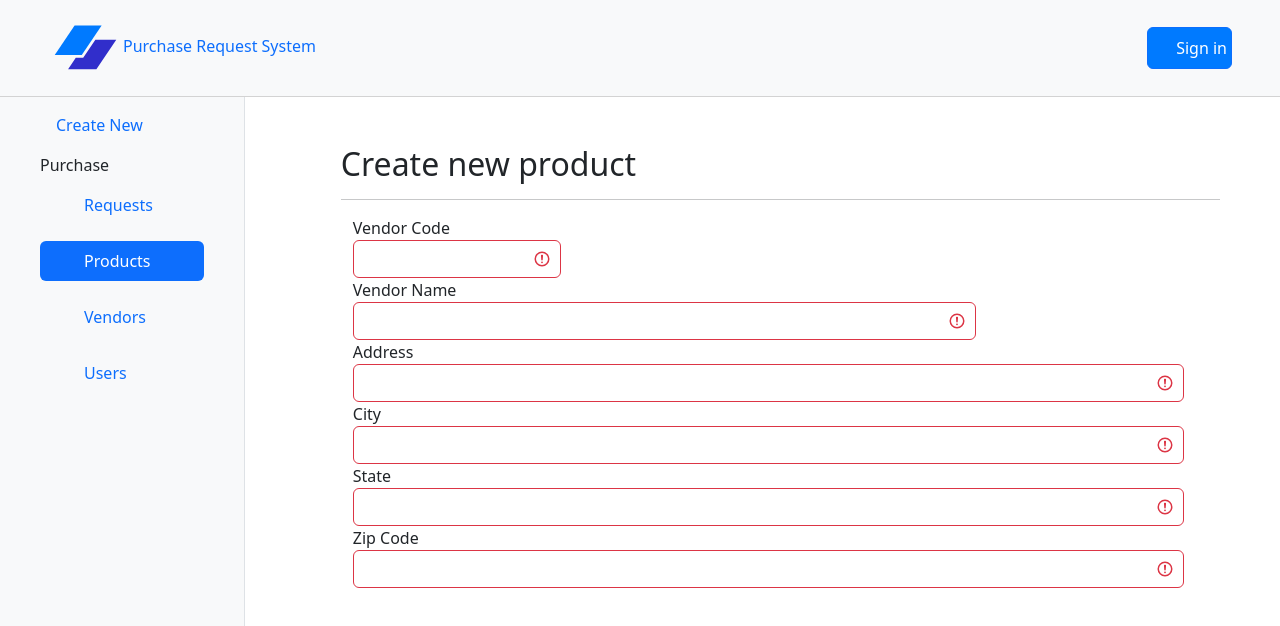
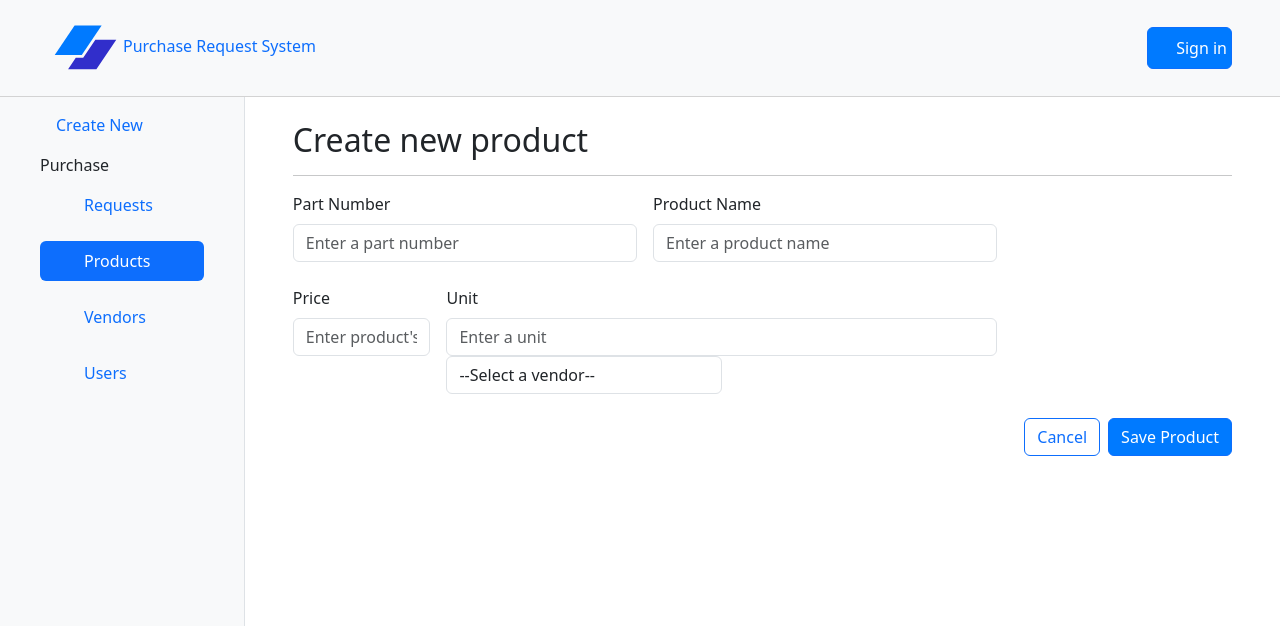
Before and after one commit to demetriwarren/PrsClient, a React (Vite) app: page /products/create in a window 1280 px wide. Shown: the top 626 px of the page. Built offline with nearby package versions, Linux system fonts and the light colour scheme.

Commit message:
added Product Create, edit, form, and card.

```diff
--- a/src/products/Product.ts
+++ b/src/products/Product.ts
@@ -1,11 +1,14 @@
+import { Vendor } from "../vendors/Vendor";
 
 export class Product {
     id: number | undefined;
+    partNbr = "";
     name = "";
-    price = 0;
+    price: number | undefined;
     unit = "";
-    photopath: string | null = "";
+    photoPath: string | null = "";
     vendorId: number | undefined;
+    vendor: Vendor | undefined;
 
 
 get isNew(): boolean {
@@ -15,10 +18,11 @@ get isNew(): boolean {
 constructor(initializer?: any){
     if(!initializer) return;
     if(initializer.id) this.id = initializer.id;
+    if(initializer.partNbr) this.partNbr = initializer.partNbr;
     if(initializer.name) this.name = initializer.name;
     if(initializer.price) this.price = initializer.price;
     if(initializer.unit) this.unit = initializer.unit;
-    if(initializer.photopath) this.photopath = initializer.photopath;
+    if(initializer.photoPath) this.photoPath = initializer.photoPath;
     if(initializer.vendorId) this.vendorId = initializer.vendorId;
 
 }
--- a/src/products/ProductCard.tsx
+++ b/src/products/ProductCard.tsx
@@ -14,15 +14,15 @@ export function ProductCard({product, onRemove}: ProductCardProps){
         <div className="card-body ">
             <div>
                 <h5 className="card-title">{product.name}</h5>
-                <span className="badge text-bg-secondary">{product.price}</span>
+                <span className="">${product.price} / {product.unit}</span>
             </div>
             <div className="mt-4">
-                <p className="m-0">{product.vendorId}</p>
-
+                <p className="m-0">{product.id}</p>
+                <p className="m-0 badge text-bg-secondary">{product.partNbr}</p>
             </div>
-            <div>
-                <Link to={`edit/${product.id}`}>Edit</Link> |
-                <a className="ms-1 hover" onClick={(event: SyntheticEvent) =>{
+            <div className="mt-3">
+                <Link className="btn btn-outline-primary px-2 py-1" to={`edit/${product.id}`}>Edit</Link>
+                <a className="ms-2 btn btn-outline-primary px-2 py-1" onClick={(event: SyntheticEvent) =>{
                     event.preventDefault();
                     onRemove(product);
                 }}>Delete</a>
--- a/src/products/ProductCreatePage.tsx
+++ b/src/products/ProductCreatePage.tsx
@@ -1,31 +1,11 @@
+import { ProductForm } from "./ProductForm";
+
 export function ProductCreatePage() {
   return (
     <>
-      <section className="container ps-5 pt-4">
-        <h2>Create new product</h2>
-        <hr />
-        <form className="container-fluid d-flex row ">
-          <div>
-            <label htmlFor="vendorCode">Vendor Code</label>
-            <input type="text" className="form-control is-invalid w-25" />
-            <label htmlFor="vendorName">Vendor Name</label>
-            <input type="text" className="form-control is-invalid w-75" />
-          </div>
-          <br />
-          <div>
-            <label htmlFor="vendorAddress">Address</label>
-            <input type="text" className="form-control is-invalid" />
-          </div>
-          <div>
-            <label htmlFor="vendorCity">City</label>
-            <input type="text" className="form-control is-invalid" />
-            <label htmlFor="vendorState">State</label>
-            <input type="text" className="form-control is-invalid" />
-            <label htmlFor="vendorZip">Zip Code</label>
-            <input type="text" className="form-control is-invalid" />
-          </div>
-        </form>
-      </section>
+      <h2>Create new product</h2>
+      <hr />
+      <ProductForm />
     </>
   );
 }
--- a/src/products/ProductEditPage.tsx
+++ b/src/products/ProductEditPage.tsx
@@ -1,7 +1,11 @@
-export function ProductEditPage(){
-    return(
-        <>
-        <h2>Edit product</h2>
-        </>
-    )
+import { ProductForm } from "./ProductForm";
+
+export function ProductEditPage() {
+  return (
+    <>
+      <h2>Edit product</h2>
+      <hr />
+      <ProductForm />
+    </>
+  );
 }
--- a/src/products/ProductForm.tsx
+++ b/src/products/ProductForm.tsx
@@ -38,7 +38,83 @@ export function ProductForm() {
 
   return (
     <>
+      <form className="w-100 gap-4" onSubmit={handleSubmit(save)}>
+        <div className="row-1 d-flex w-75 gap-2">
+          <div className="w-100">
+            <label className="form-label " htmlFor="partNbr">
+              Part Number
+            </label>
+            <input
+              {...register("partNbr", { required: "Part number is required." })}
+              type="text"
+              className={`form-control ${errors.partNbr && "is-invalid"}`}
+              placeholder="Enter a part number"
+            />
+            <div className="invalid-feedback">{errors?.partNbr?.message}</div>
+          </div>
+          <br />
+          <div className="w-100">
+            <label className="form-label" htmlFor="name">
+              Product Name
+            </label>
+            <input
+              {...register("name", { required: "Product name is required." })}
+              type="text"
+              className={`form-control w-100 ${errors.name && "is-invalid"}`}
+              placeholder="Enter a product name"
+            />
+            <div className="invalid-feedback">{errors?.name?.message}</div>
+          </div>
+        </div>
+        <br />
+        <div className="row-2 d-flex w-75 gap-2">
+          <div className="w-25">
+            <label className="form-label " htmlFor="price">
+              Price
+            </label>
+            <input
+              {...register("price", { required: "Price is required." })}
+              type="text"
+              className={`form-control ${errors.price && "is-invalid"}`}
+              placeholder="Enter product's price"
+            />
+            <div className="invalid-feedback">{errors?.price?.message}</div>
+          </div>
+          <br />
+          <div className="w-100">
+            <label className="form-label" htmlFor="lastName">
+              Unit
+            </label>
+            <input
+              {...register("unit", { required: "Unit is required." })}
+              type="text"
+              className={`form-control w-100 ${errors.unit && "is-invalid"}`}
+              placeholder="Enter a unit"
+            />
+            <div className="invalid-feedback">{errors?.unit?.message}</div>
 
+            <div className="w-50">
+              <select className="form-control" id="" >
+                <option value="">--Select a vendor--</option>
+                <option value=""></option>
+                <option value=""></option>
+                <option value=""></option>
+                <option value=""></option>
+                <option value=""></option>
+              </select>
+            </div>
+          </div>
+        </div>
+        <br />
+        <div className="d-flex justify-content-end gap-2">
+          <Link to="/products" className="btn btn-outline-primary">
+            Cancel
+          </Link>
+          <button className="btn btn-primary" onSubmit={handleSubmit(save)}>
+            Save Product
+          </button>
+        </div>
+      </form>
     </>
   );
 }
```
